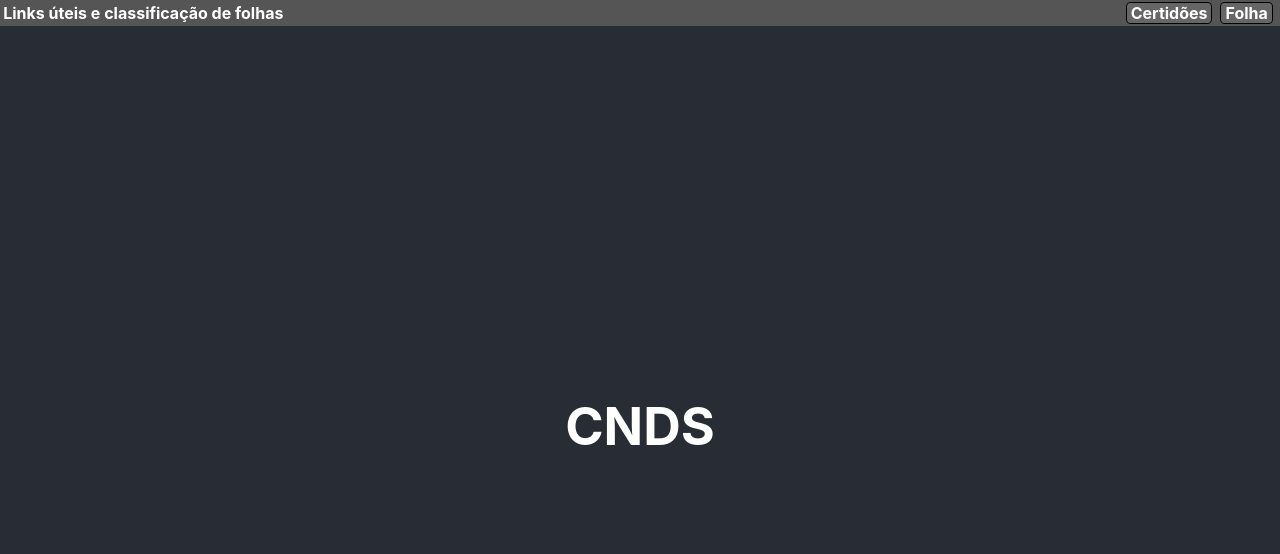
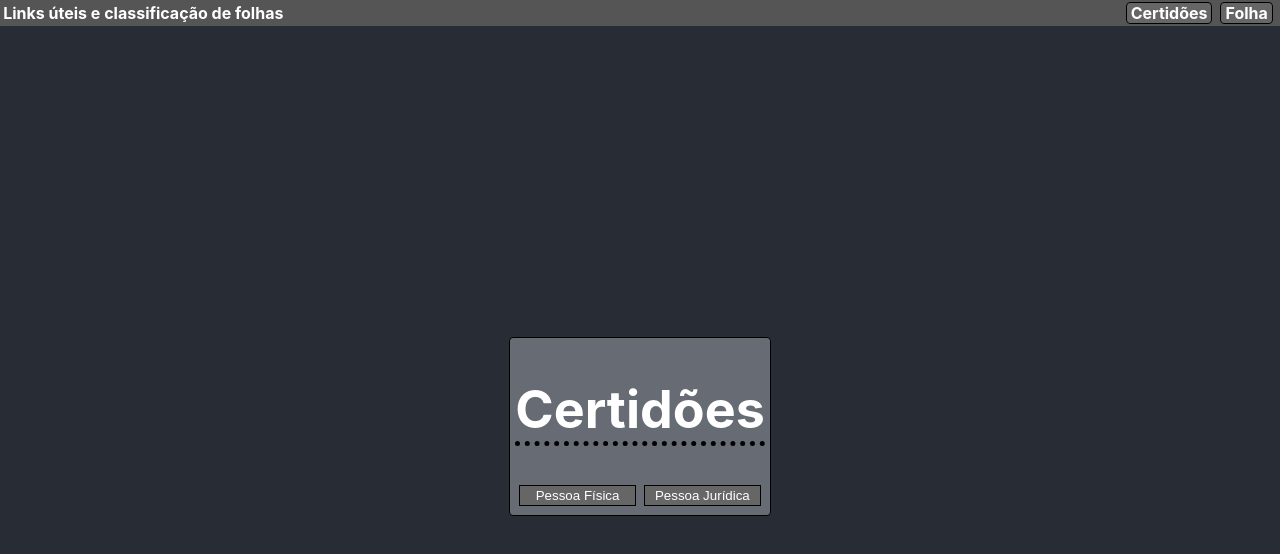
Before and after one commit to Glicio/rctcnds, a React (Create React App) app: page / in a window 1280 px wide. Shown: the top 554 px of the page. Built offline with nearby package versions, Linux system fonts and the light colour scheme.

Commit message:
add links

```diff
--- a/src/App.css
+++ b/src/App.css
@@ -1,17 +1,3 @@
-.App {
-  text-align: center;
-}
-
-.App-logo {
-  height: 40vmin;
-  pointer-events: none;
-}
-
-@media (prefers-reduced-motion: no-preference) {
-  .App-logo {
-    animation: App-logo-spin infinite 20s linear;
-  }
-}
 
 .App {
   background-color: #282c34;
@@ -24,15 +10,48 @@
   color: white;
 }
 
-.App-link {
-  color: #61dafb;
+.container{
+  background-color: #676c74;
+  padding: 5px;
+  border: 1px solid black;
+  border-radius: 0.25rem;
+  min-width: fit-content;
+}
+.sub-menu{
+  display: flex;
+}
+.btn{
+  text-decoration: none;
+  color: white;
+  margin: 0.25rem;
+  background-color: #666666;
+  border: 1px solid black;
+  width: 100%;
+  padding: 2px;
+  cursor: pointer;
+  min-width: fit-content;
+}
+.btn:hover{
+  background-color: #434343;
 }
 
-@keyframes App-logo-spin {
-  from {
-    transform: rotate(0deg);
-  }
-  to {
-    transform: rotate(360deg);
-  }
+.titulo{
+  border-bottom: 5px dotted black;
 }
+.titulo3{
+  font-size: small;
+  border-bottom: 1px solid black;
+}
+.menus{
+  display: flex;
+}
+
+.links{
+  min-width: fit-content;
+  padding: 0.25rem;
+  background-color: #898d92;
+  display: flex;
+  flex-direction: column;
+  align-items: center;
+  border: 1px solid black ;
+}
--- a/src/components/Cnds.jsx
+++ b/src/components/Cnds.jsx
@@ -1,5 +1,78 @@
-import React from 'react'
+import React, { useState } from 'react'
+
+
+
+const PJ = (props) => {
+    return(
+        <>
+            <div className="links" id='pj' style={{display: props.display, opacity: props.opacity, transition: 'opacity 1s ease-out'}}>
+                <h3 className="titulo3">Pessoa Jurídica</h3>
+                <a href="http://contribuinte.sefaz.al.gov.br/certidao/" className="btn" target='_blank' rel='noreferrer'>Estadual</a>
+                <a href="https://consulta-crf.caixa.gov.br/consultacrf/pages/consultaEmpregador.jsf" className="btn" target='_blank' rel='noreferrer'>FGTS</a>
+                <a href="https://cndt-certidao.tst.jus.br/inicio.faces" className="btn" target='_blank' rel='noreferrer'>Trabalhista</a>
+                <a href="https://semecmaceio.com/?opcao=certidoes" className="btn" target='_blank' rel='noreferrer'>Maceió</a>
+                <a href="https://arapiraca.abaco.com.br/eagata/portal/" className="btn" target='_blank' rel='noreferrer'>Arapiraca</a>
+                <a href="http://contribuinte.sefaz.al.gov.br/certidao/" className="btn" target='_blank' rel='noreferrer'>Estadual</a>
+                <div>
+                    <h3 className='titulo3'>Receita Federal</h3>
+                    <div className='sub-menu'>
+                        <a href="https://servicos.receita.fazenda.gov.br/Servicos/certidaointernet/PJ/Emitir" className="btn" target='_blank' rel='noreferrer'>Emitir Nova</a>
+                        <a href="https://servicos.receita.fazenda.gov.br/Servicos/CertidaoInternet/PJ/Consultar" className="btn" target='_blank' rel='noreferrer'>Segunda Via</a>
+                    </div>
+                    <div className='sub-menu'>
+                        <a href="http://servicos.receita.fazenda.gov.br/Servicos/cnpjreva/cnpjreva_solicitacao.asp" className="btn" target='_blank' rel='noreferrer'>Situação Cadastral</a>
+                    </div>
+                </div>
+            </div>
+        </>
+    )
+}
+
+const PF = (props) => {
+    return(
+        <>
+            <div className="links" id='pf' style={{display: props.display, opacity: props.opacity,  transition: 'opacity 1s ease-out'}}>
+                <h3 className="titulo3">Pessoa Física</h3>
+                <a href="https://contribuinte.sefaz.al.gov.br/certidao/#/" className="btn" target='_blank' rel='noreferrer'>Estadual: Alagoas</a>
+                <a href="https://cndt-certidao.tst.jus.br/inicio.faces" className="btn" target='_blank' rel='noreferrer'>Trabalhista</a>
+                <a href="http://solucoes.receita.fazenda.gov.br/Servicos/certidaointernet/PF/Emitir" className="btn" target='_blank' rel='noreferrer'>Federal</a>
+            </div>
+        </>
+    )
+}
+
+
+
 
 export default function Cnds(props){
-    return (<><h1>CNDS</h1></>)
+
+    const [pfstatus, setPfstatus] = useState(false);
+    const [pjstatus, setPjstatus] = useState(false);
+
+
+    function handleClick(e){
+        console.log(e.target.id);
+        if(e.target.id === 'pj-btn'){
+            setPjstatus(!pjstatus)
+        }
+        if(e.target.id === 'pf-btn'){
+            setPfstatus(!pfstatus)
+        }
+
+    }
+
+    return (
+    <>
+        <div className="container">
+            <h1 className="titulo">Certidões</h1>
+            <div className="menus">
+                <button className='btn' onClick={(e) => handleClick(e)} id='pf-btn'>Pessoa Física</button>
+                <button className='btn' onClick={(e) => handleClick(e)} id='pj-btn'>Pessoa Jurídica</button>
+            </div>
+            <PF display={pfstatus ? 'flex' : 'none'} opacity={pfstatus ? 1 : 0}/>
+            <PJ display={pjstatus ? 'flex' : 'none'} opacity={pjstatus ? 1 : 0}/>
+
+        </div>
+    </>
+    )
 }
```
Also changed, not shown: src/components/NavBar.css (line endings or trailing spaces).
